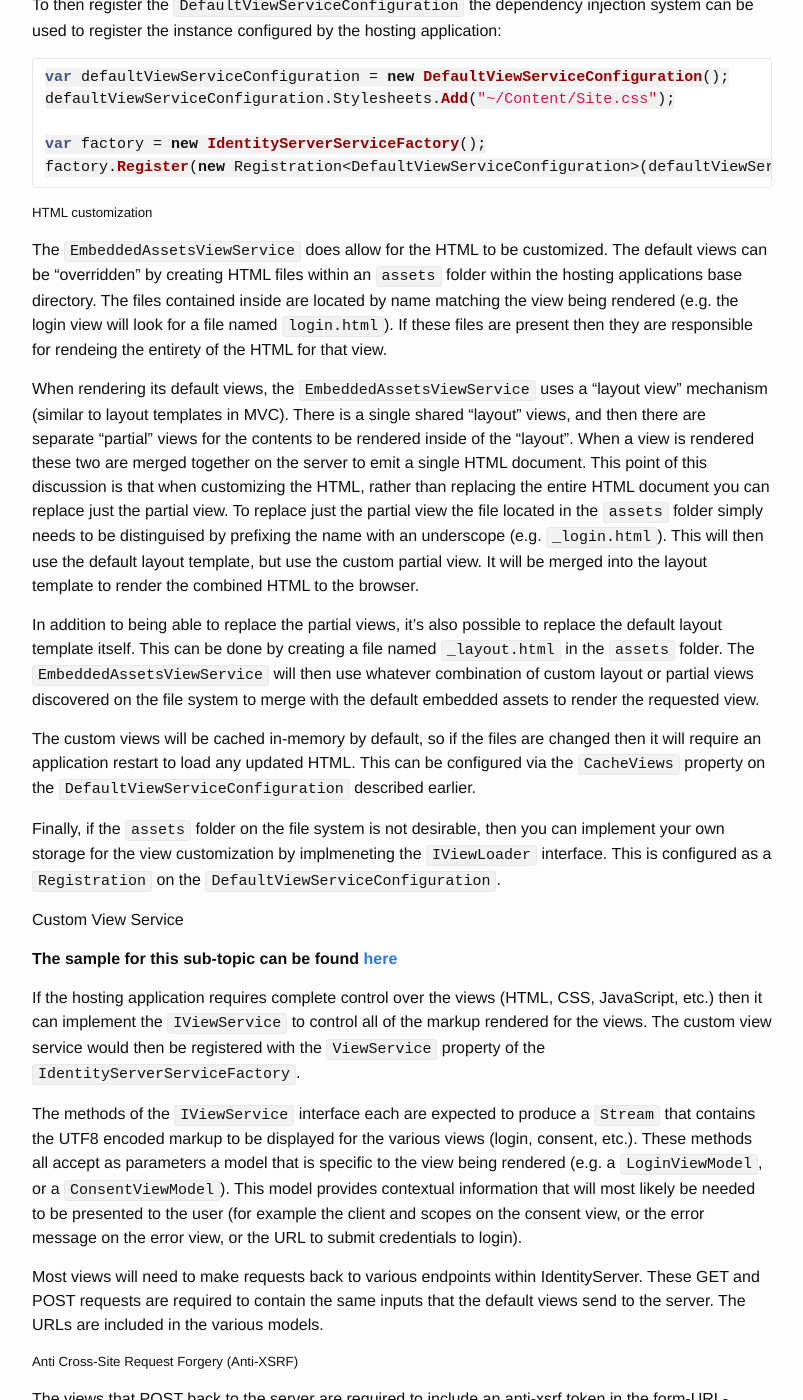
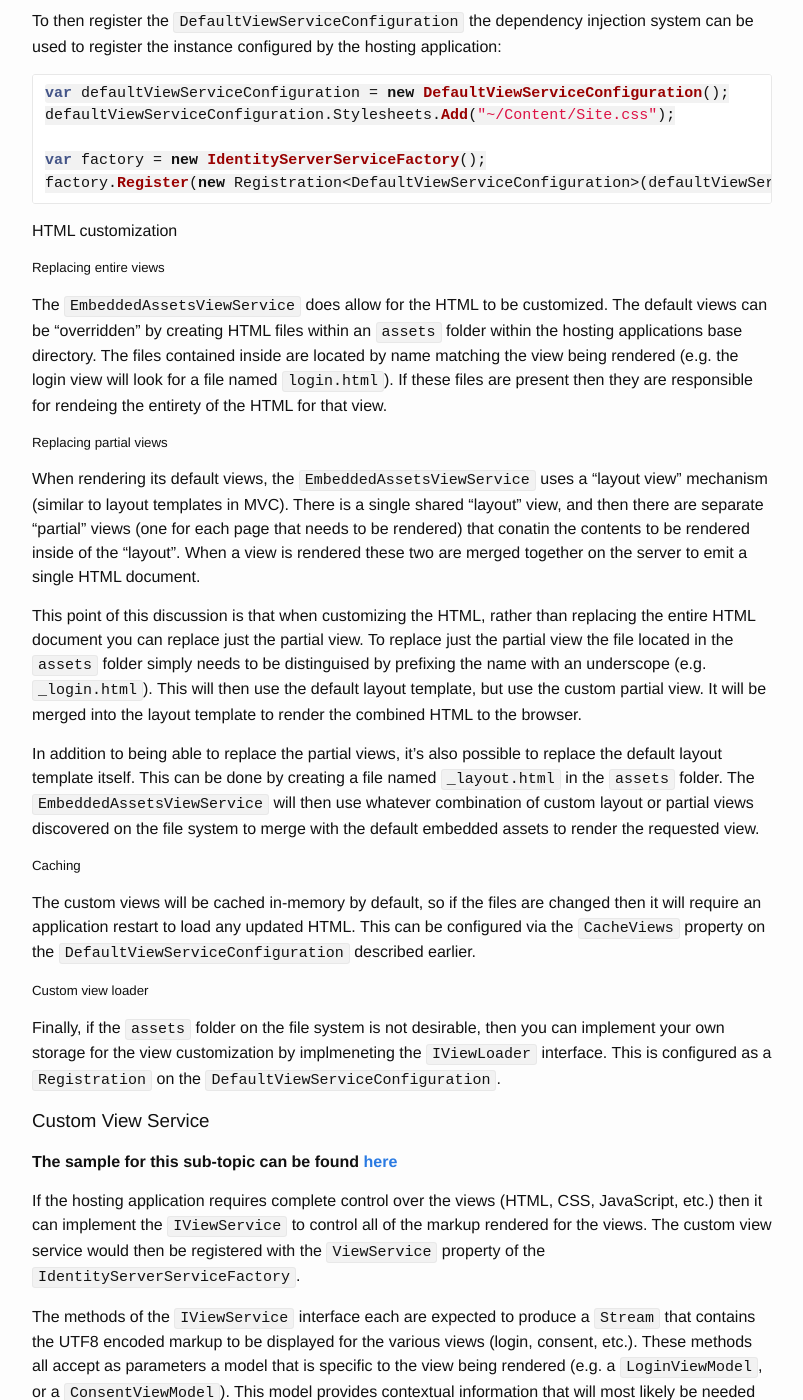
Before and after one commit to IdentityServer/Documentation, a Jekyll site: the page built from docs/advanced/customizingViews.md, in a window 1280 px wide and 1400 px high, scrolled down 840 px. Shown: the whole window, without its empty margins (238-1041 px from the left). Built offline with Jekyll 4.4.1, drawn with Linux system fonts in a browser that asks for light colours; Markdown is read by kramdown in place of the engine named in the settings.

Commit message:
Update customizingViews.md

````diff
--- a/docs/advanced/customizingViews.md
+++ b/docs/advanced/customizingViews.md
@@ -2,11 +2,11 @@
 layout: docs-default
 ---
 
-### Customizing Views
+## Customizing Views
 
 IdentityServer v3 displays various “views” to the user. IdentityServer requires views for login, logout prompt, logged out, consent, client permissions, and errors. These views are simply web pages displayed in the browser. To obtain the markup for these views, IdentityServer defines the `IViewService` interface. The view service is one of the optional extensibility points in IdentityServer.
 
-#### Embedded View Service
+### Embedded View Service
 
 **The sample for this sub-topic can be found [here](https://github.com/thinktecture/Thinktecture.IdentityServer.v3.Samples/tree/master/source/EmbeddedAssetsViewService)**
 
@@ -14,7 +14,7 @@
 
 The `EmbeddedAssetsViewService` allows for some amount of customization.
 
-##### CSS and Script customization
+#### CSS and Script customization
 
 One simple approach to customization is that the hosting application can provide a list of either CSS and/or JavaScript files to include in the default web pages. This allows for branding without the need to completely replace the assets themselves.
 
@@ -36,19 +36,29 @@
 factory.Register(new Registration<DefaultViewServiceConfiguration>(defaultViewServiceConfiguration));
 ```
 
-##### HTML customization
+#### HTML customization
+
+##### Replacing entire views
 
 The `EmbeddedAssetsViewService` does allow for the HTML to be customized. The default views can be "overridden" by creating HTML files within an `assets` folder within the hosting applications base directory. The files contained inside are located by name matching the view being rendered (e.g. the login view will look for a file named `login.html`). If these files are present then they are responsible for rendeing the entirety of the HTML for that view.
 
-When rendering its default views, the `EmbeddedAssetsViewService` uses a "layout view" mechanism (similar to layout templates in MVC). There is a single shared "layout" views, and then there are separate "partial" views for the contents to be rendered inside of the "layout". When a view is rendered these two are merged together on the server to emit a single HTML document. This point of this discussion is that when customizing the HTML, rather than replacing the entire HTML document you can replace just the partial view. To replace just the partial view the file located in the `assets` folder simply needs to be distinguised by prefixing the name with an underscope (e.g. `_login.html`). This will then use the default layout template, but use the custom partial view. It will be merged into the layout template to render the combined HTML to the browser.
+##### Replacing partial views
+
+When rendering its default views, the `EmbeddedAssetsViewService` uses a "layout view" mechanism (similar to layout templates in MVC). There is a single shared "layout" view, and then there are separate "partial" views (one for each page that needs to be rendered) that conatin the contents to be rendered inside of the "layout". When a view is rendered these two are merged together on the server to emit a single HTML document.
+
+This point of this discussion is that when customizing the HTML, rather than replacing the entire HTML document you can replace just the partial view. To replace just the partial view the file located in the `assets` folder simply needs to be distinguised by prefixing the name with an underscope (e.g. `_login.html`). This will then use the default layout template, but use the custom partial view. It will be merged into the layout template to render the combined HTML to the browser.
 
 In addition to being able to replace the partial views, it's also possible to replace the default layout template itself. This can be done by creating a file named `_layout.html` in the `assets` folder. The `EmbeddedAssetsViewService` will then use whatever combination of custom layout or partial views discovered on the file system to merge with the default embedded assets to render the requested view.
 
+##### Caching
+
 The custom views will be cached in-memory by default, so if the files are changed then it will require an application restart to load any updated HTML. This can be configured via the `CacheViews` property on the `DefaultViewServiceConfiguration` described earlier.
+
+##### Custom view loader
 
 Finally, if the `assets` folder on the file system is not desirable, then you can implement your own storage for the view customization by implmeneting the `IViewLoader` interface. This is configured as a `Registration` on the  `DefaultViewServiceConfiguration`.
 
-#### Custom View Service
+### Custom View Service
 
 **The sample for this sub-topic can be found [here](https://github.com/thinktecture/Thinktecture.IdentityServer.v3.Samples/tree/master/source/CustomViewService)**
 
@@ -58,6 +68,6 @@
 
 Most views will need to make requests back to various endpoints within IdentityServer. These GET and POST requests are required to contain the same inputs that the default views send to the server. The URLs are included in the various models.
 
-##### Anti Cross-Site Request Forgery (Anti-XSRF)
+#### Anti Cross-Site Request Forgery (Anti-XSRF)
 
 The views that POST back to the server are required to include an anti-xsrf token in the form-URL-encoded request body. Each pertinent model contains a `AntiForgeryTokenViewModel` object that has the `Name` and `Value` of the parameter that is expected. Custom views must include these when submitting the user's input data.
````
